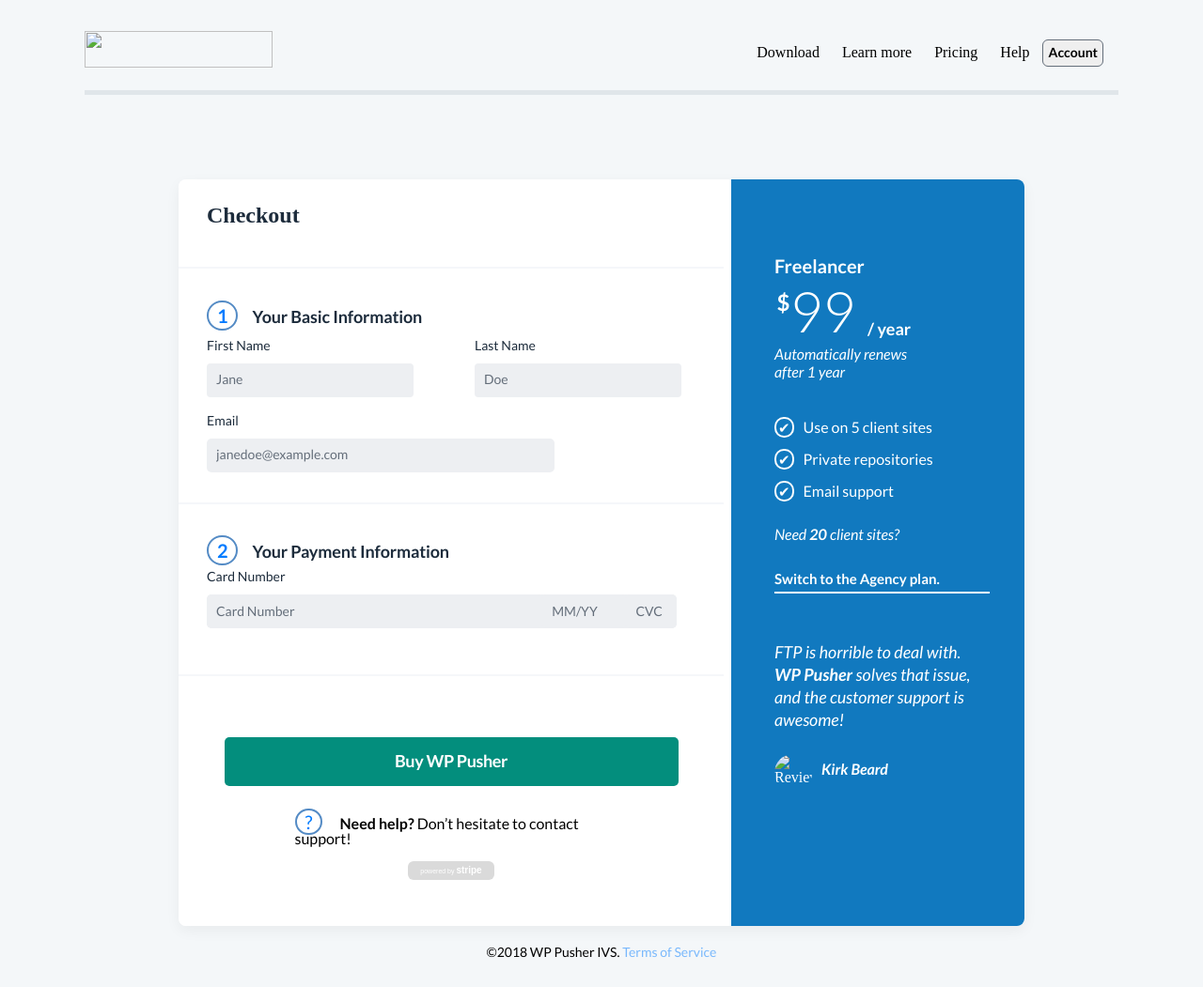
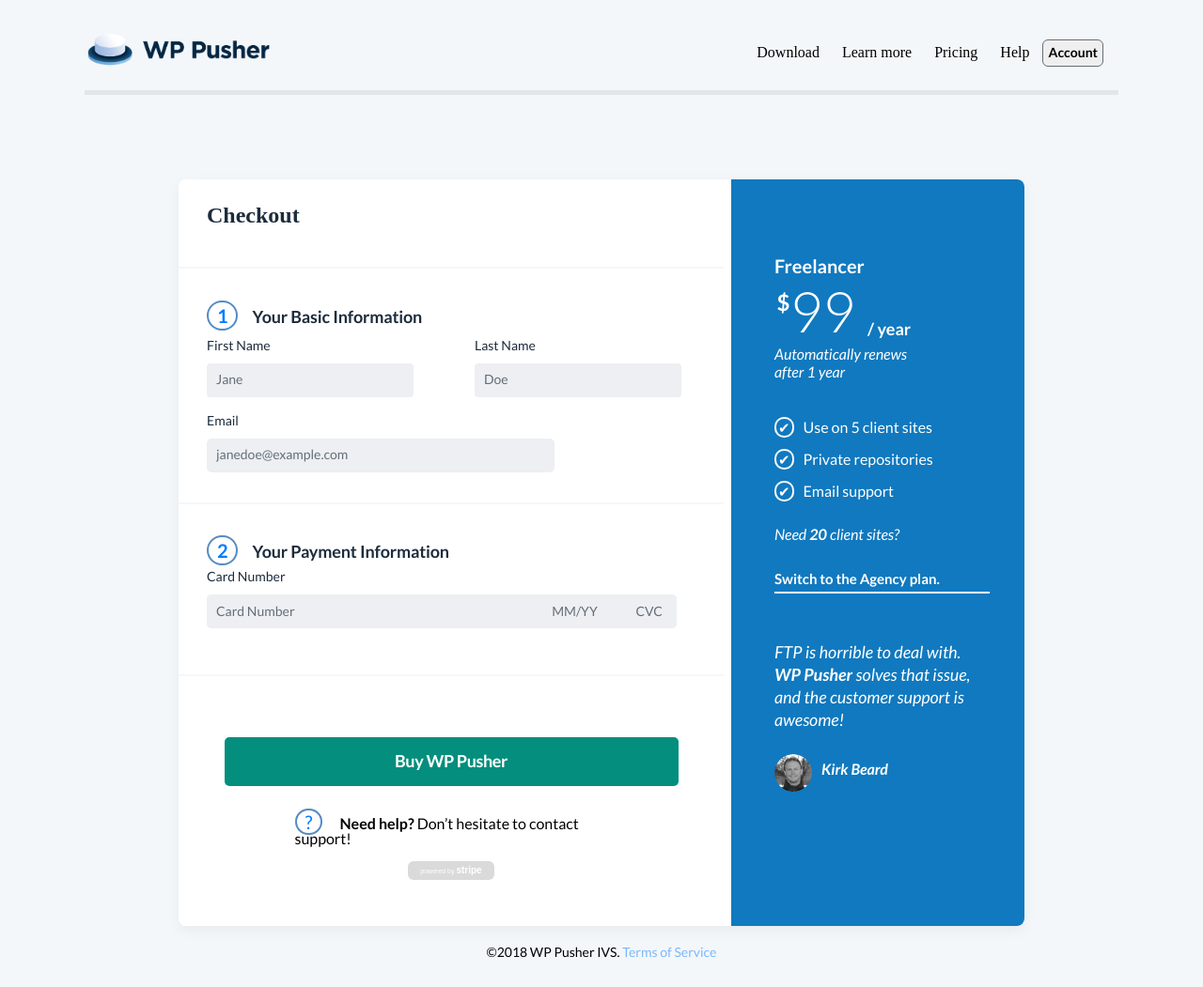
Before and after one commit to olayinka17/cssassignment5, a plain HTML site: page index.html in a window 1280 px wide. Shown: the whole page at 94% size. Drawn offline with Linux system fonts and the light colour scheme; the site is published under a folder, as on GitHub Pages, so addresses that start at the root find nothing.

Commit message:
assignments

```diff
--- a/index.html
+++ b/index.html
@@ -12,7 +12,7 @@
   </head>
   <body>
     <header>
-      <img class="logo" src="/images/wp-logo.png" alt="" />
+      <img class="logo" src="./images/wp-logo.png" alt="" />
       <nav class="header-nav">
         <ul class="breadcrumb">
           <li>Download</li>
@@ -118,7 +118,7 @@
             and the customer support is awesome!
           </p>
           <div class="reviewer">
-            <img src="/images/Bitmap.png" alt="Reviewer image." />
+            <img src="./images/Bitmap.png" alt="Reviewer image." />
             <p class="kirk">Kirk Beard</p>
 
           </div>
--- a/style.css
+++ b/style.css
@@ -448,6 +448,7 @@
   width: 229px;
   height: 196px;
   border-top: 2px solid #ffffff;
+
 }
 .review p {
   margin-top: 50px;
```
